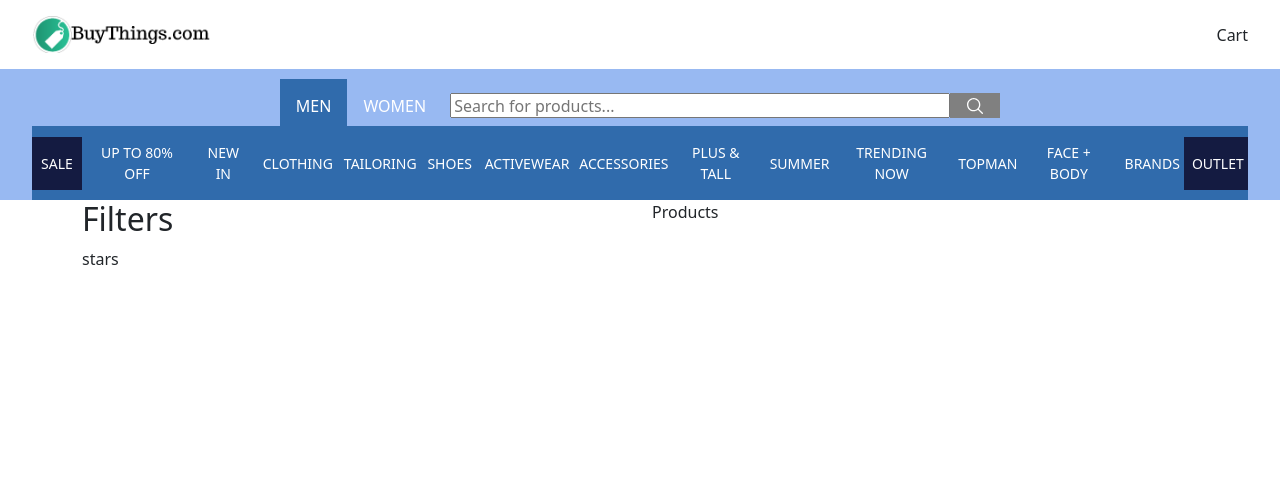
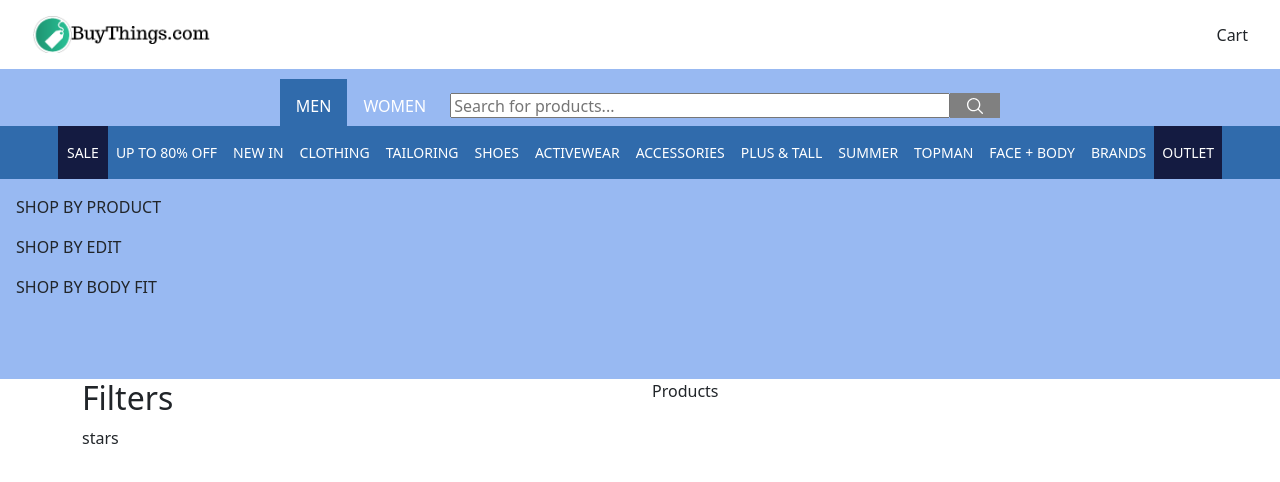
Before and after one commit to 59MrRobot/ecommerce-site, a React (Create React App) app: page /men#/men in a window 1280 px wide. Both pictures are taken after a click on the button "SALE". Shown: the top 482 px of the page. Built offline with nearby package versions, Linux system fonts and the light colour scheme.

Commit message:
started working on categories children

```diff
--- a/src/App.tsx
+++ b/src/App.tsx
@@ -10,8 +10,6 @@ import { Filters } from './components/Filters';
 const App: React.FC = () => {
   const [search, setSearch] = useState('');
   const [selectedSectionTitle, setSelectedSectionTitle] = useState<string | undefined>('men');
-
-  console.log(selectedSectionTitle);
 
   return (
     <AppContext.Provider value={{
@@ -51,6 +49,7 @@ const App: React.FC = () => {
 
             <section className="col">
               Products
+              {search}
             </section>
           </div>
         </div>
--- a/src/components/Categories/Categories.tsx
+++ b/src/components/Categories/Categories.tsx
@@ -41,7 +41,6 @@ export const Content: React.FC<Props> = React.memo(
 
       const selectedSection = sections.find(section =>
         section.content.title.toLowerCase() === selectedSectionTitle);
-        console.log(selectedSection)
 
       if (selectedSection) {
         setCategories(selectedSection.children.find(child =>
--- a/src/components/CategoriesList/CategoriesList.scss
+++ b/src/components/CategoriesList/CategoriesList.scss
@@ -1,11 +1,18 @@
 @import '../../styles/vars';
 
 .categories-list {
+  display: flex;
+  justify-content: center;
+
+  width: 100vw;
+
   background-color: $green-blue;
 
   &__wrapper {
     display: flex;
     align-items: center;
+
+    max-width: 1300px;
   }
 
   &__button {
@@ -25,3 +32,12 @@
     }
   }
 }
+
+.category {
+  height: 200px;
+  padding: 16px;
+  &__wrapper {
+    display: flex;
+    flex-direction: column;
+  }
+}
--- a/src/components/CategoriesList/CategoriesList.tsx
+++ b/src/components/CategoriesList/CategoriesList.tsx
@@ -1,4 +1,4 @@
-import React from 'react';
+import React, { Children, useState } from 'react';
 import './CategoriesList.scss';
 import cn from 'classnames';
 
@@ -6,11 +6,31 @@ interface Props {
   categories?: Category[];
 }
 
+const cats = ['SHOP BY PRODUCT', 'SHOP BY EDIT', 'SHOP BY BODY FIT', 'NEW PRODUCTS', 'NEW EDITS', 'SHOP BY OCCASSION', 'SHOP BY COLOR', 'SHOP BY BRAND', 'SHOP BY ACTIVITY', 'PLUS SIZE', 'TALL', 'TOP BRANDS']
+
 export const CategoriesList: React.FC<Props> = ({ categories }) => {
+  const [children, setChildren] = useState<Children[]>([]);
+  const [hoveredCategory, setHoveredCategory] = useState<Category>();
+
+  const filteredChildren = children.filter(child => {
+    return cats.some(cat => {
+      if ((hoveredCategory?.content.title === 'Shoes' ||
+      hoveredCategory?.content.title === 'Accessories' ||
+      hoveredCategory?.content.title === 'Face + Body') && cat === 'NEW EDITS') {
+        return 0;
+      }
+
+      return cat === child.content.title.toUpperCase();
+    })
+  });
+
   return (
+    <>
       <nav className="categories-list">
         <div className="categories-list__wrapper">
-        {categories?.map(category => (
+          {categories?.map(category => {
+            if (category.content.title.toUpperCase() !== 'TRENDING NOW') {
+              return (
                 <button
                   key={category.id}
                   type="button"
@@ -18,11 +38,26 @@ export const CategoriesList: React.FC<Props> = ({ categories }) => {
                     'categories-list__button',
                     {'categories-list__button--special': category.content.title === 'Sale' || category.content.title === 'Outlet'}
                   )}
+                  onMouseEnter={() => {
+                    setChildren(category.children);
+                    setHoveredCategory(category);
+                  }}
                 >
                   {category.content.title.toUpperCase()}
                 </button>
+              );
+            }
+            return null;
+          })}
+        </div>
+      </nav>
+      <div className="category">
+        <div className="category__wrapper">
+          {filteredChildren.map(child => (
+            <p key={child.id}>{child.content.title}</p>
           ))}
         </div>
-    </nav>
+      </div>
+    </>
   )
 }
--- a/src/react-app-env.d.ts
+++ b/src/react-app-env.d.ts
@@ -77,7 +77,7 @@ interface Category {
   //   webUrl: string;
   //   appUrl: string;
   // },
-  // children: [];
+  children: Children[];
 }
 
 interface Cat {
@@ -87,3 +87,7 @@ interface Cat {
   },
   children: Category[];
 }
+
+interface Children extends Category {
+
+}
```
Lines whose indentation alone changed are shown as unchanged.
